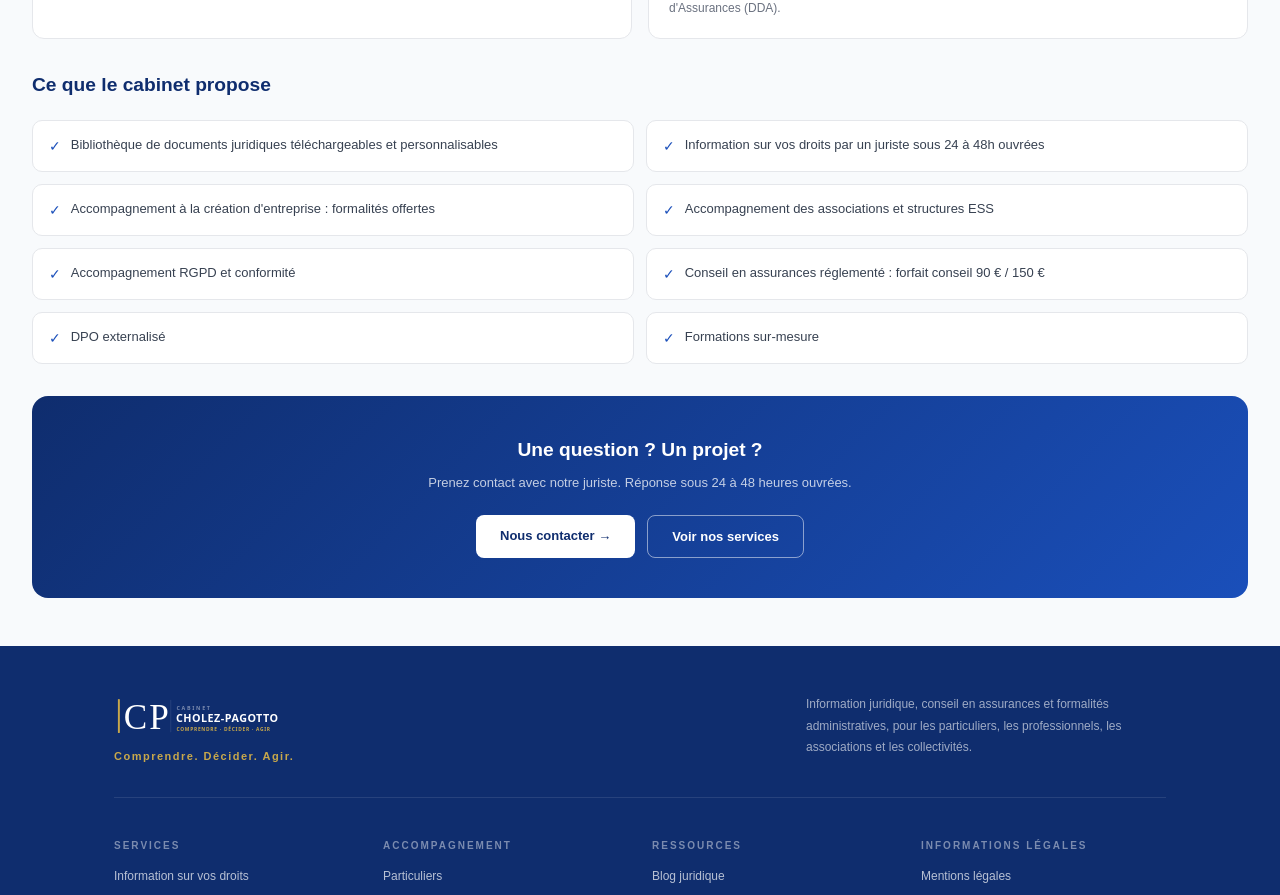
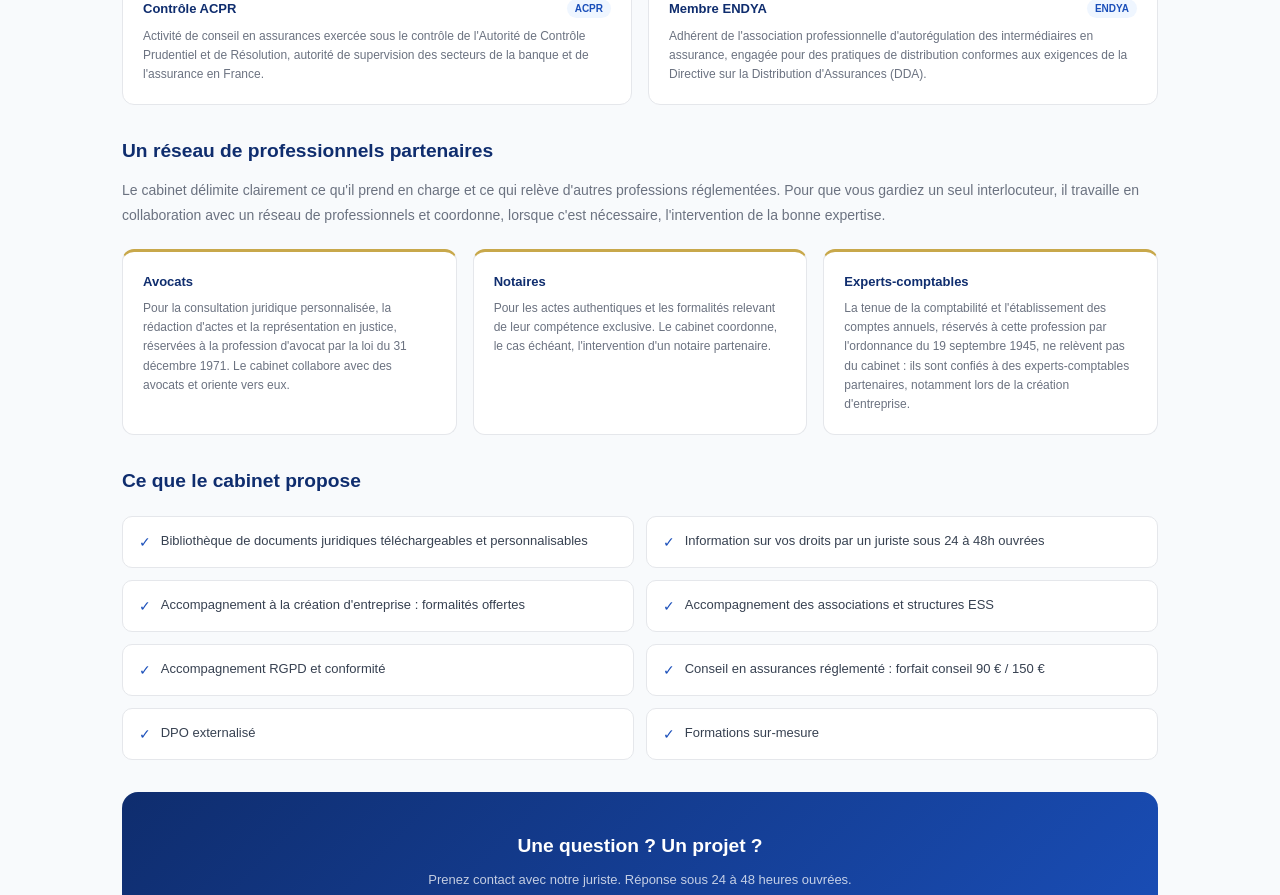
Before and after one commit to SYPA-ASSO/docutheque-next, a Next.js app: page /a-propos in a window 1280 px wide. Shown: the part 1740-2635 px from the top of the page. Built offline with nearby package versions, Linux system fonts and the light colour scheme.

Commit message:
a-propos reseau de partenaires et largeur alignee

```diff
--- a/app/a-propos/page.tsx
+++ b/app/a-propos/page.tsx
@@ -69,7 +69,7 @@ export default function APropos() {
           </div>
         </section>
 
-        <div style={{ margin: '0 auto', padding: '3rem 2rem' }}>
+        <div style={{ maxWidth: '1100px', margin: '0 auto', padding: '3rem 2rem' }}>
 
           {/* PROFIL */}
           <section style={{ background: 'white', border: '1px solid #e5e7eb', borderRadius: '16px', padding: '2.5rem', marginBottom: '2rem' }}>
@@ -180,6 +180,35 @@ export default function APropos() {
             </div>
           </section>
 
+          {/* RESEAU DE PARTENAIRES */}
+          <section style={{ marginBottom: '2rem' }}>
+            <h2 style={{ color: '#0f2d6e', fontSize: '1.2rem', fontWeight: '700', margin: '0 0 0.75rem' }}>Un réseau de professionnels partenaires</h2>
+            <p style={{ color: '#6b7280', fontSize: '14px', lineHeight: '1.8', margin: '0 0 1.25rem' }}>
+              Le cabinet délimite clairement ce qu'il prend en charge et ce qui relève d'autres professions réglementées. Pour que vous gardiez un seul interlocuteur, il travaille en collaboration avec un réseau de professionnels et coordonne, lorsque c'est nécessaire, l'intervention de la bonne expertise.
+            </p>
+            <div style={{ display: 'grid', gridTemplateColumns: 'repeat(3, 1fr)', gap: '16px' }}>
+              {[
+                {
+                  titre: 'Avocats',
+                  desc: "Pour la consultation juridique personnalisée, la rédaction d'actes et la représentation en justice, réservées à la profession d'avocat par la loi du 31 décembre 1971. Le cabinet collabore avec des avocats et oriente vers eux.",
+                },
+                {
+                  titre: 'Notaires',
+                  desc: "Pour les actes authentiques et les formalités relevant de leur compétence exclusive. Le cabinet coordonne, le cas échéant, l'intervention d'un notaire partenaire.",
+                },
+                {
+                  titre: 'Experts-comptables',
+                  desc: "La tenue de la comptabilité et l'établissement des comptes annuels, réservés à cette profession par l'ordonnance du 19 septembre 1945, ne relèvent pas du cabinet : ils sont confiés à des experts-comptables partenaires, notamment lors de la création d'entreprise.",
+                },
+              ].map((item, i) => (
+                <div key={i} style={{ background: 'white', border: '1px solid #e5e7eb', borderRadius: '12px', padding: '1.25rem', borderTop: '3px solid #c8a84b' }}>
+                  <p style={{ color: '#0f2d6e', fontSize: '13px', fontWeight: '700', margin: '0 0 8px' }}>{item.titre}</p>
+                  <p style={{ color: '#6b7280', fontSize: '12px', lineHeight: '1.6', margin: 0 }}>{item.desc}</p>
+                </div>
+              ))}
+            </div>
+          </section>
+
           {/* CE QUE LE CABINET PROPOSE */}
           <section style={{ marginBottom: '2rem' }}>
             <h2 style={{ color: '#0f2d6e', fontSize: '1.2rem', fontWeight: '700', margin: '0 0 1.25rem' }}>Ce que le cabinet propose</h2>
```
